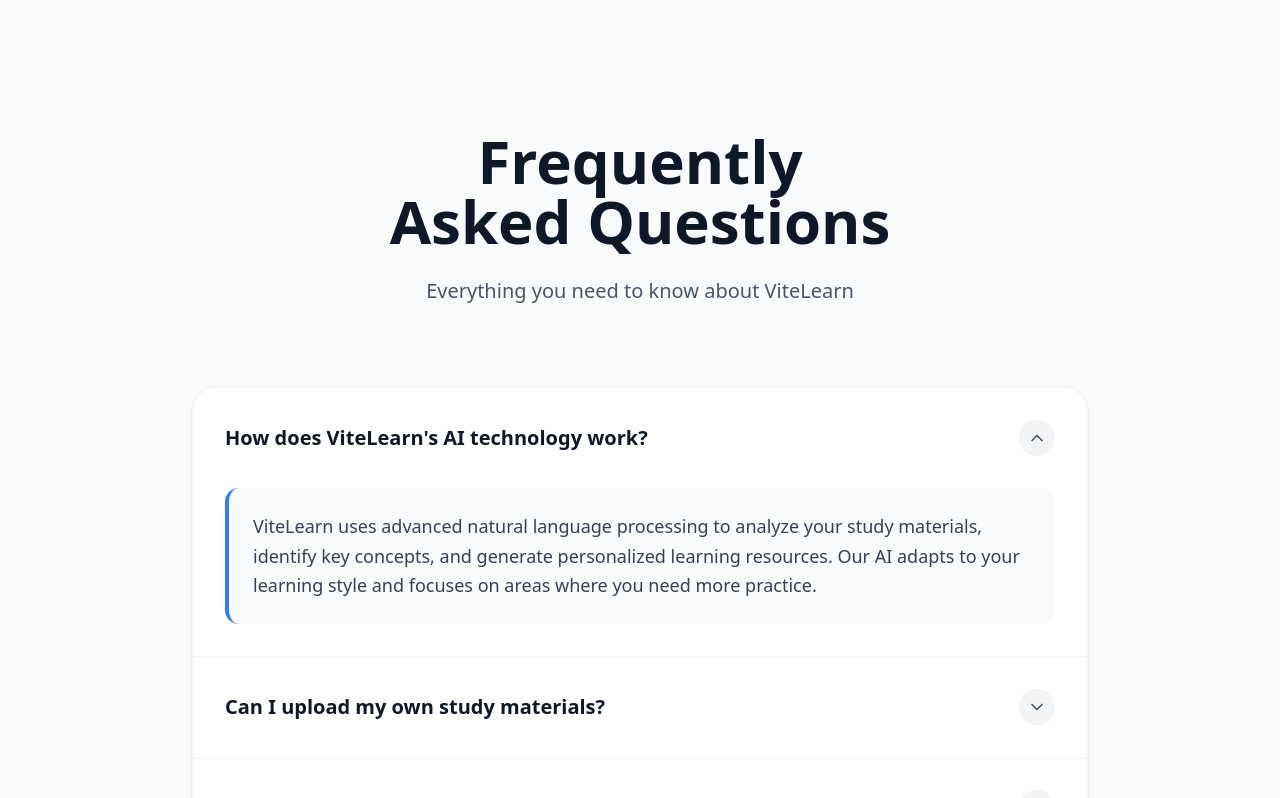
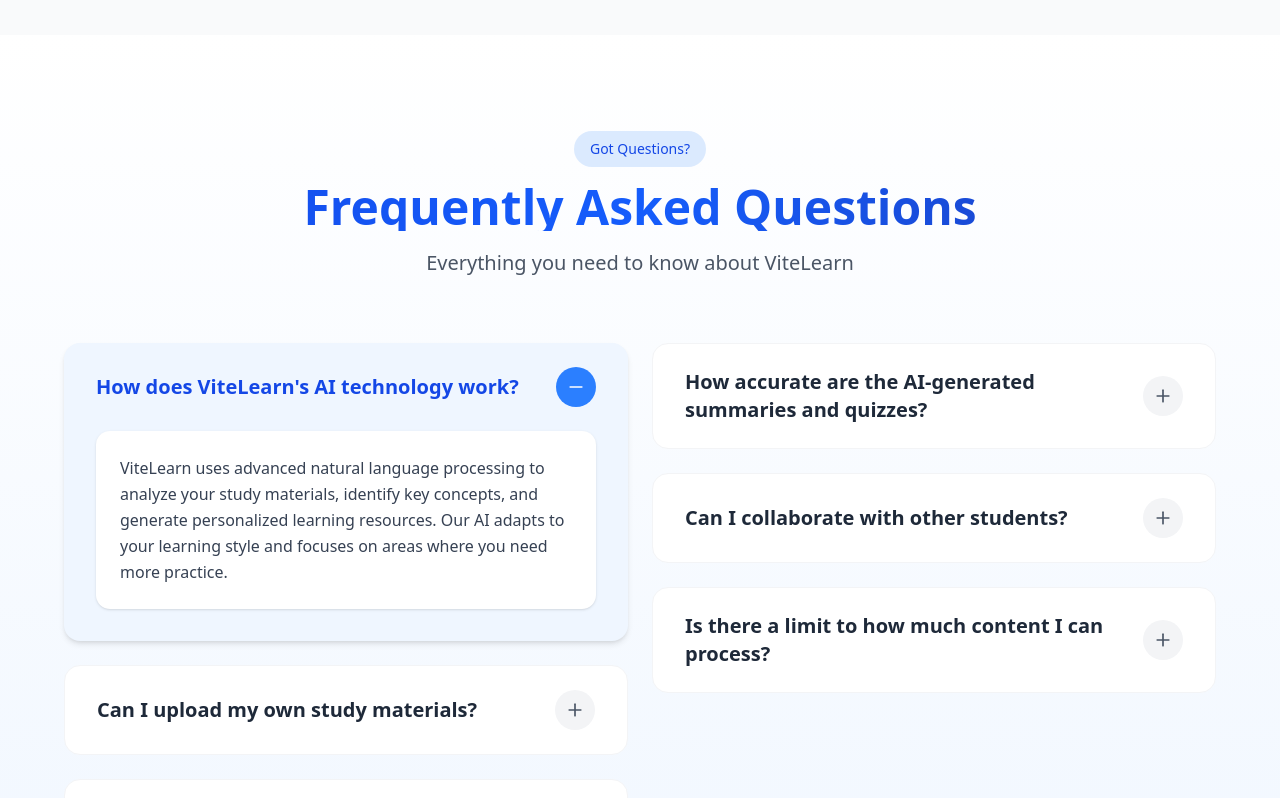
Before and after one commit to Arup43/ai-learning-companion-frontend, a Next.js app: page / in a window 1280 px wide. Shown: the part 5560-6358 px from the top of the page. Built offline with nearby package versions, Linux system fonts and the light colour scheme.

Commit message:
fix faq section design

```diff
--- a/src/components/sections/FAQ.tsx
+++ b/src/components/sections/FAQ.tsx
@@ -1,7 +1,7 @@
 "use client";
 
 import { motion } from "framer-motion";
-import { ChevronDown } from "lucide-react";
+import { Plus, Minus } from "lucide-react";
 import { useState } from "react";
 import { fadeInUp, staggerContainer } from "@/lib/animations";
 
@@ -17,28 +17,45 @@
   return (
     <motion.div
       variants={fadeInUp}
-      className="border-b border-gray-100 last:border-b-0"
+      className="mb-6 last:mb-0"
+    >
+      <div
+        className={`overflow-hidden rounded-2xl transition-all duration-300 ${
+          isOpen ? "bg-blue-50 shadow-md" : "bg-white border border-gray-100 hover:border-blue-200"
+        }`}
       >
         <button
           onClick={() => toggleFAQ(index)}
-        className="w-full px-8 py-8 flex items-center justify-between text-left hover:bg-gray-50 transition-all duration-200 group"
+          className="w-full px-8 py-6 flex items-center justify-between text-left transition-all duration-300"
         >
-        <span className="text-lg md:text-xl font-semibold text-gray-900 pr-6 group-hover:text-black transition-colors">
+          <span className={`text-xl font-semibold pr-6 transition-colors ${
+            isOpen ? "text-blue-700" : "text-gray-800"
+          }`}>
             {question}
           </span>
-        <div className={`p-2 rounded-full bg-gray-100 group-hover:bg-gray-200 transition-all duration-200 ${isOpen ? 'rotate-180' : ''}`}>
-          <ChevronDown className="w-5 h-5 text-gray-600" />
+          <div className={`flex-shrink-0 flex items-center justify-center w-10 h-10 rounded-full transition-all duration-300 ${
+            isOpen ? "bg-blue-500 text-white rotate-0" : "bg-gray-100 text-gray-600"
+          }`}>
+            {isOpen ? <Minus className="w-5 h-5" /> : <Plus className="w-5 h-5" />}
           </div>
         </button>
+
         {isOpen && (
-        <div className="px-8 pb-8 animate-in slide-in-from-top-2 duration-200">
-          <div className="bg-gray-50 rounded-xl p-6 border-l-4 border-blue-500">
-            <p className="text-gray-700 leading-relaxed text-lg">
+          <motion.div
+            initial={{ opacity: 0, height: 0 }}
+            animate={{ opacity: 1, height: "auto" }}
+            exit={{ opacity: 0, height: 0 }}
+            transition={{ duration: 0.3 }}
+            className="px-8 pb-8"
+          >
+            <div className="bg-white rounded-xl p-6 shadow-sm">
+              <p className="text-gray-700 leading-relaxed">
                 {answer}
               </p>
             </div>
+          </motion.div>
+        )}
       </div>
-      )}
     </motion.div>
   );
 };
@@ -78,27 +95,36 @@
   ];
 
   return (
-    <section className="py-24 bg-gray-50">
+    <section className="py-24 bg-gradient-to-b from-white to-blue-50">
       <div className="container mx-auto px-4">
-        <div className="text-center mb-20">
-          <h2 className="text-4xl md:text-6xl font-bold mb-6 text-gray-900">
-            Frequently<br />Asked Questions
+        <motion.div
+          initial={{ opacity: 0, y: 20 }}
+          whileInView={{ opacity: 1, y: 0 }}
+          viewport={{ once: true }}
+          transition={{ duration: 0.5 }}
+          className="text-center mb-16"
+        >
+          <div className="inline-flex items-center px-4 py-2 rounded-full bg-blue-100 text-blue-700 text-sm font-medium mb-4">
+            Got Questions?
+          </div>
+          <h2 className="text-4xl md:text-5xl font-bold mb-4 bg-gradient-to-r from-blue-700 via-blue-600 to-blue-800 bg-clip-text text-transparent">
+            Frequently Asked Questions
           </h2>
           <p className="text-xl text-gray-600 max-w-2xl mx-auto leading-relaxed">
             Everything you need to know about ViteLearn
           </p>
-        </div>
+        </motion.div>
 
-        {/* FAQ Accordion */}
+        {/* FAQ Items */}
+        <div className="grid md:grid-cols-2 gap-6 max-w-6xl mx-auto">
           <motion.div
             variants={staggerContainer}
             initial="initial"
             whileInView="animate"
             viewport={{ once: true }}
-          className="max-w-4xl mx-auto"
+            className="space-y-6"
           >
-          <div className="bg-white rounded-3xl shadow-sm border border-gray-100 overflow-hidden">
-            {faqItems.map((faq, index) => (
+            {faqItems.slice(0, 3).map((faq, index) => (
               <FAQItem
                 key={index}
                 question={faq.question}
@@ -108,7 +134,39 @@
                 toggleFAQ={toggleFAQ}
               />
             ))}
+          </motion.div>
+
+          <motion.div
+            variants={staggerContainer}
+            initial="initial"
+            whileInView="animate"
+            viewport={{ once: true }}
+            className="space-y-6"
+          >
+            {faqItems.slice(3).map((faq, index) => (
+              <FAQItem
+                key={index + 3}
+                question={faq.question}
+                answer={faq.answer}
+                isOpen={openFAQ === index + 3}
+                index={index + 3}
+                toggleFAQ={toggleFAQ}
+              />
+            ))}
+          </motion.div>
         </div>
+
+        {/* Additional Support */}
+        <motion.div
+          initial={{ opacity: 0, y: 20 }}
+          whileInView={{ opacity: 1, y: 0 }}
+          viewport={{ once: true }}
+          transition={{ duration: 0.5, delay: 0.3 }}
+          className="mt-16 text-center"
+        >
+          <p className="text-gray-600">
+            Still have questions? <a href="#" className="text-blue-600 font-medium hover:underline">Contact our support team</a>
+          </p>
         </motion.div>
       </div>
     </section>
```
Lines whose indentation alone changed are shown as unchanged.
